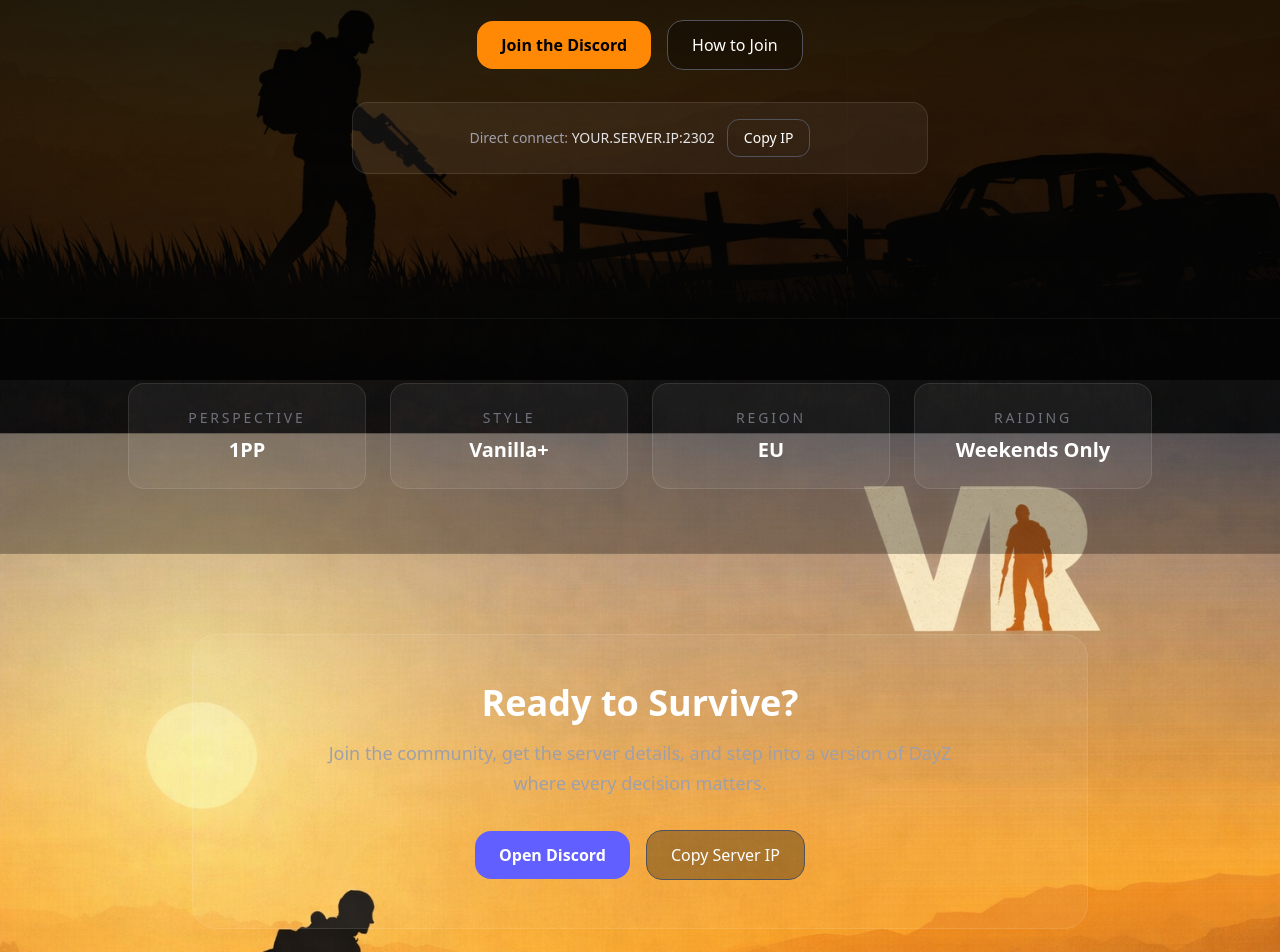
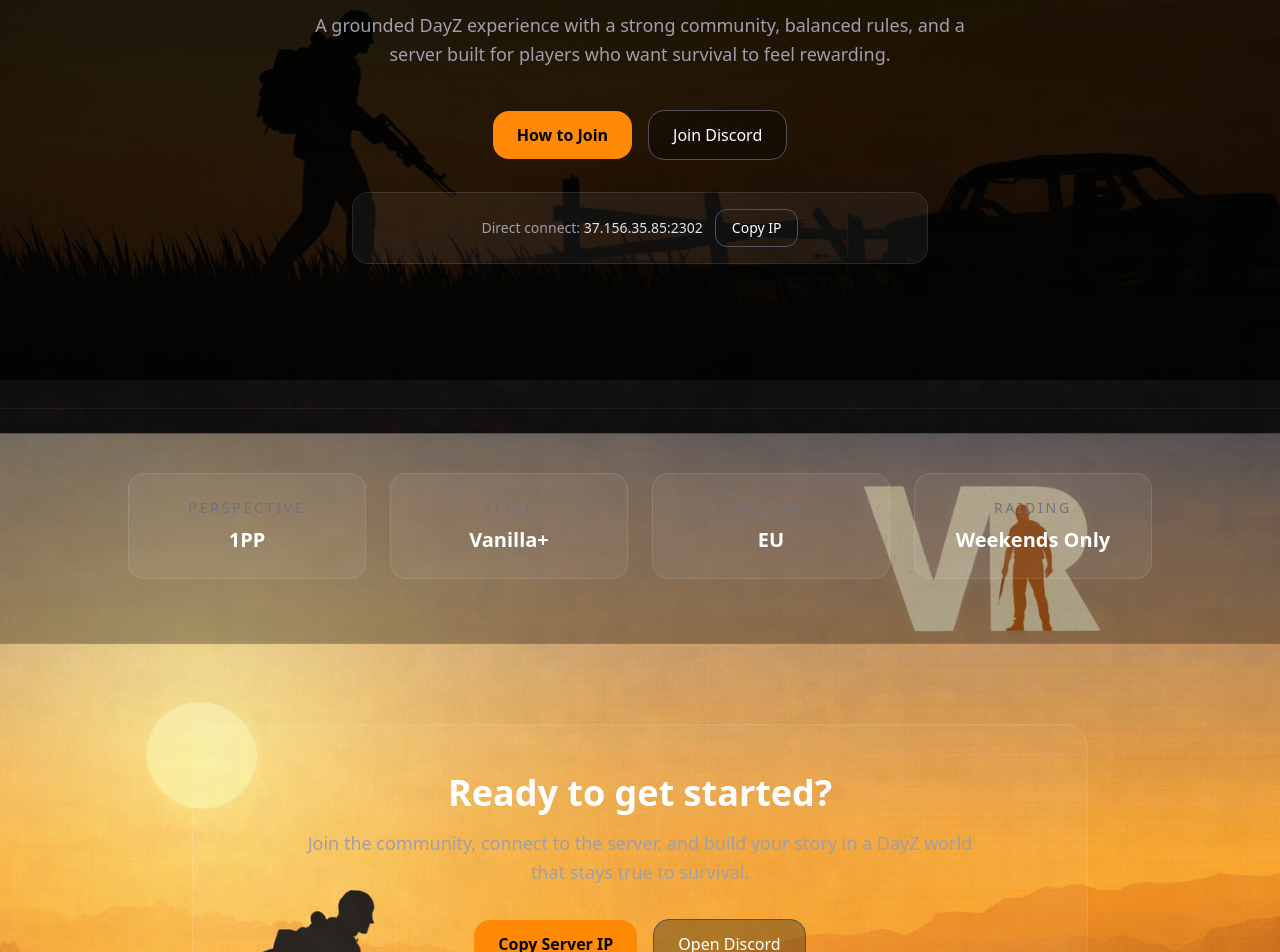
Before and after one commit to VR-Dayz/vanilla-renegade-site, a Next.js app: page / in a window 1280 px wide. Shown: the part 420-1372 px from the top of the page. Built offline with nearby package versions, Linux system fonts and the light colour scheme.

Commit message:
Update page.tsx

```diff
--- a/src/app/page.tsx
+++ b/src/app/page.tsx
@@ -1,6 +1,6 @@
 "use client";
 
-const SERVER_IP = "YOUR.SERVER.IP:2302";
+const SERVER_IP = "37.156.35.85:2302";
 const SERVER_NAME = "Vanilla Renegade";
 const DISCORD_URL = "https://discord.gg/y8CHBBtrvk";
 
@@ -10,7 +10,7 @@
       await navigator.clipboard.writeText(text);
       alert(successMessage);
     } catch {
-      alert(text);
+      alert(`Copy failed. ${text}`);
     }
   };
 
@@ -24,7 +24,7 @@
           </p>
 
           <h1 className="mt-4 text-4xl font-semibold tracking-wide text-orange-300 drop-shadow-lg md:text-6xl">
-            {SERVER_NAME}
+            Welcome to {SERVER_NAME}
           </h1>
 
           <p className="mt-4 text-lg tracking-wide text-zinc-200 md:text-2xl">
@@ -32,30 +32,28 @@
           </p>
 
           <p className="mx-auto mt-6 max-w-2xl text-base leading-relaxed text-zinc-400 md:text-lg">
-            No safe zones. No handouts. Just DayZ, shaped by the people who
-            survive it.
+            A grounded DayZ experience with a strong community, balanced rules,
+            and a server built for players who want survival to feel rewarding.
           </p>
 
-          {/* PRIMARY CTA AREA */}
           <div className="mt-10 flex flex-col items-center justify-center gap-4 sm:flex-row">
+            <a
+              href="/how-to-join"
+              className="w-full rounded-2xl bg-orange-400 px-6 py-3 text-center font-semibold text-black transition hover:bg-orange-300 sm:w-auto"
+            >
+              How to Join
+            </a>
+
             <a
               href={DISCORD_URL}
               target="_blank"
               rel="noopener noreferrer"
-              className="w-full rounded-2xl bg-orange-400 px-6 py-3 text-center font-semibold text-black transition hover:bg-orange-300 sm:w-auto"
-            >
-              Join the Discord
-            </a>
-
-            <a
-              href="/how-to-join"
               className="w-full rounded-2xl border border-zinc-600 bg-black/30 px-6 py-3 text-center font-medium text-white transition hover:border-zinc-400 hover:bg-white/5 sm:w-auto"
             >
-              How to Join
+              Join Discord
             </a>
           </div>
 
-          {/* SERVER INFO */}
           <div className="mx-auto mt-8 flex max-w-xl flex-col items-center justify-center gap-3 rounded-2xl border border-white/10 bg-white/5 px-4 py-4 sm:flex-row">
             <div className="text-sm text-zinc-400">
               Direct connect:{" "}
@@ -102,32 +100,32 @@
       <section className="px-6 pb-24 pt-20">
         <div className="mx-auto max-w-4xl rounded-3xl border border-white/10 bg-white/5 p-8 text-center md:p-12">
           <h2 className="text-3xl font-semibold text-white md:text-4xl">
-            Ready to Survive?
+            Ready to get started?
           </h2>
 
           <p className="mx-auto mt-4 max-w-2xl text-base leading-relaxed text-zinc-400 md:text-lg">
-            Join the community, get the server details, and step into a version
-            of DayZ where every decision matters.
+            Join the community, connect to the server, and build your story in a
+            DayZ world that stays true to survival.
           </p>
 
           <div className="mt-8 flex flex-col items-center justify-center gap-4 sm:flex-row">
+            <button
+              onClick={() =>
+                copyToClipboard(SERVER_IP, `Server IP copied: ${SERVER_IP}`)
+              }
+              className="w-full rounded-2xl bg-orange-400 px-6 py-3 font-semibold text-black transition hover:bg-orange-300 sm:w-auto"
+            >
+              Copy Server IP
+            </button>
+
             <a
               href={DISCORD_URL}
               target="_blank"
               rel="noopener noreferrer"
-              className="w-full rounded-2xl bg-indigo-500 px-6 py-3 text-center font-semibold text-white transition hover:bg-indigo-400 sm:w-auto"
+              className="w-full rounded-2xl border border-zinc-600 bg-black/30 px-6 py-3 text-center font-medium text-white transition hover:border-zinc-400 hover:bg-white/5 sm:w-auto"
             >
               Open Discord
             </a>
-
-            <button
-              onClick={() =>
-                copyToClipboard(SERVER_IP, `Server IP copied: ${SERVER_IP}`)
-              }
-              className="w-full rounded-2xl border border-zinc-600 bg-black/30 px-6 py-3 font-medium text-white transition hover:border-zinc-400 hover:bg-white/5 sm:w-auto"
-            >
-              Copy Server IP
-            </button>
           </div>
         </div>
       </section>
```
